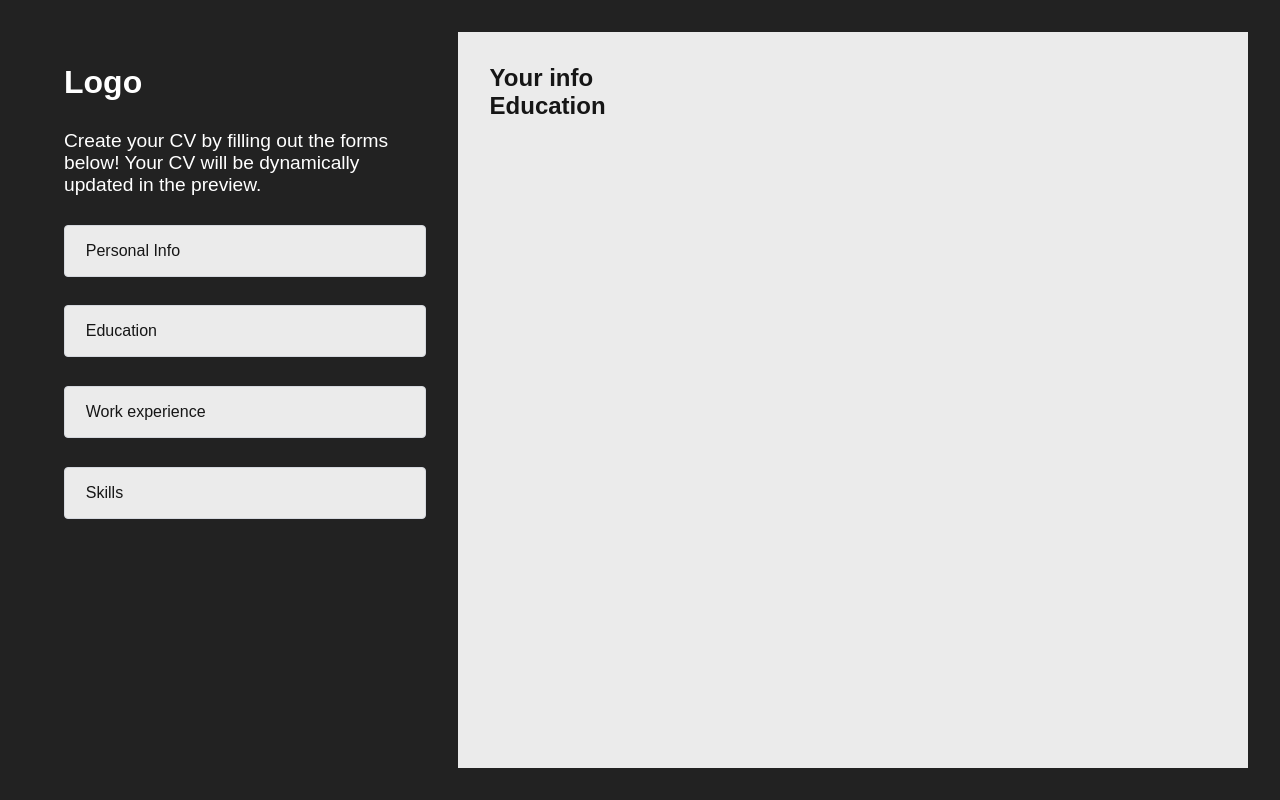
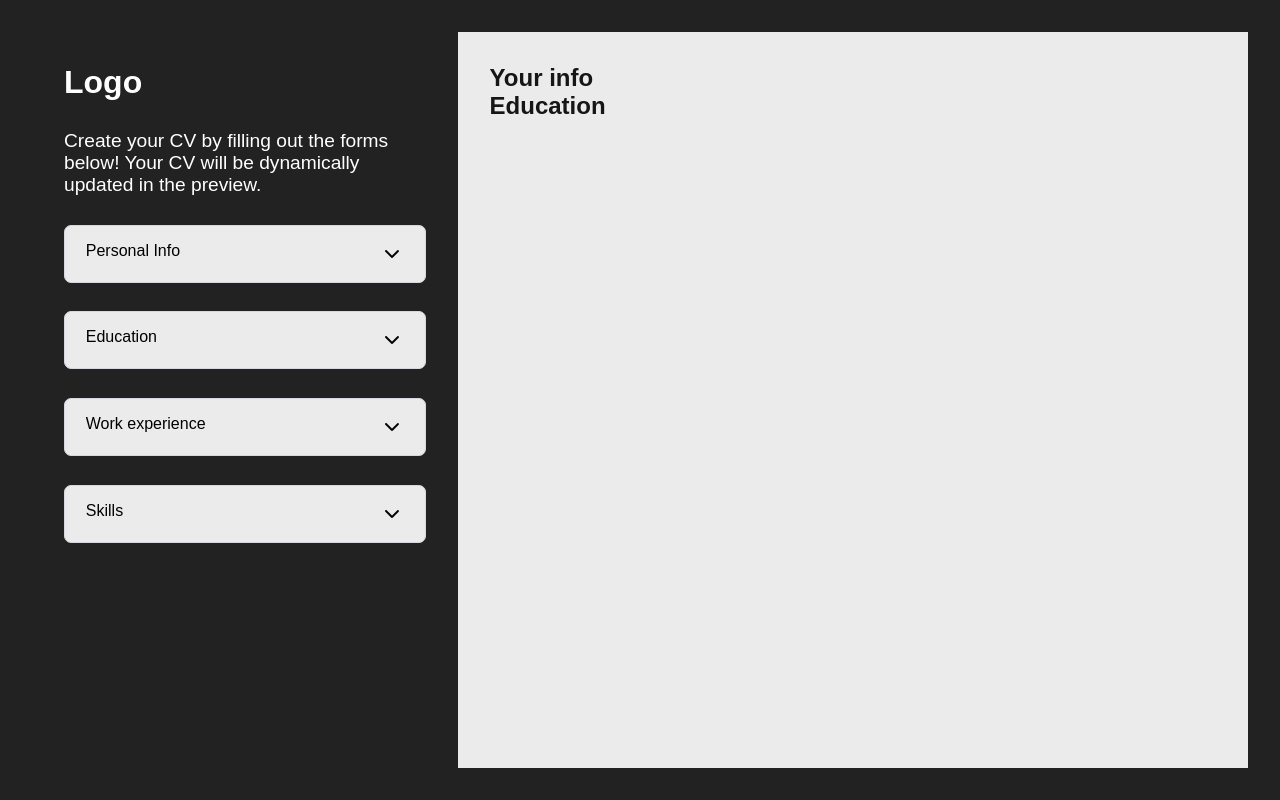
Before and after one commit to confett0/resume-builder, a React (Vite) app: page / in a window 1280 px wide. Built offline with nearby package versions, Linux system fonts and the light colour scheme.

Commit message:
Add panel toggle icons

```diff
--- a/src/components/ExperienceTab.jsx
+++ b/src/components/ExperienceTab.jsx
@@ -19,7 +19,7 @@ export default function ExperienceTabList({
 function ExperienceTab({ title, organization, id, del, edit }) {
   return (
     <div className="experience-tab">
-      <h3>{title}</h3>
+      <h4>{title}</h4>
       <p>{organization}</p>
       <button onClick={() => del(id)}>Delete</button>
       {edit && <button onClick={() => edit(id)}>Edit</button>}
--- a/src/components/Section.jsx
+++ b/src/components/Section.jsx
@@ -2,11 +2,13 @@ import { useState } from "react";
 
 export default function Section({ title, children }) {
   const [isActive, setIsActive] = useState(false);
-  const toggleSection = () => setIsActive(isActive ? false : true);
+  const toggleSection = () => setIsActive(prevState => !prevState);
 
   return (
     <section className="panel">
-      <h3 onClick={toggleSection}>{title}</h3>
+      <button className="toggle-panel" type="button" onClick={toggleSection}>
+      {title}
+      <img src={isActive? "/up.png" : "/down.png"} /></button>
       {isActive ? <>{ children }</> : null}
     </section>
   );
--- a/src/styles/App.css
+++ b/src/styles/App.css
@@ -32,25 +32,30 @@ body {
 }
 
 .panel {
-  border-radius: 4px;
+  border-radius: 7px;
   border: 1px solid #D5D8DE;
   background: #EBEBEB;
   display: flex;
   flex-direction: column;
+  gap: 1.5rem;
   justify-items: center;
   padding: 1rem 1.3rem;
   flex-shrink: 0;
 }
 
-.panel h3 {
+.toggle-panel {
+  background: #EBEBEB;
+  border: none;
+  cursor: pointer;
+  display: flex;
+  justify-content: space-between;
+  font-family: 'Montserrat Variable', sans-serif;
   font-size: 1rem;
-  font-weight: 400;
 }
 
 form {
   display: flex;
   flex-direction: column;
-  margin-top: 1.5rem;
 }
 
 label {
@@ -60,9 +65,14 @@ label {
 
 input, textarea {
   display: block;
+  font-family: 'Montserrat Variable', sans-serif;
   margin-bottom: 1rem;
   padding: 0.4rem 0;
   width: 100%;
+}
+
+.experience-tab p {
+  font-size: 0.8rem;
 }
 
 .CV-render {
```
Also changed, not shown: public/down.png (added), public/up.png (added).
